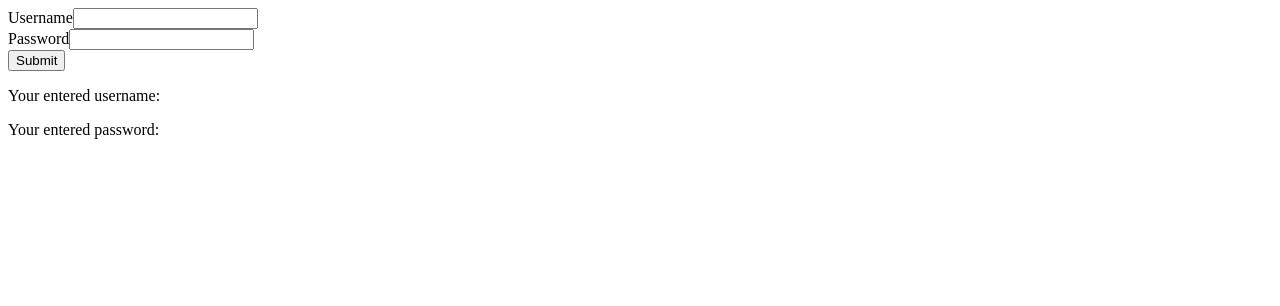
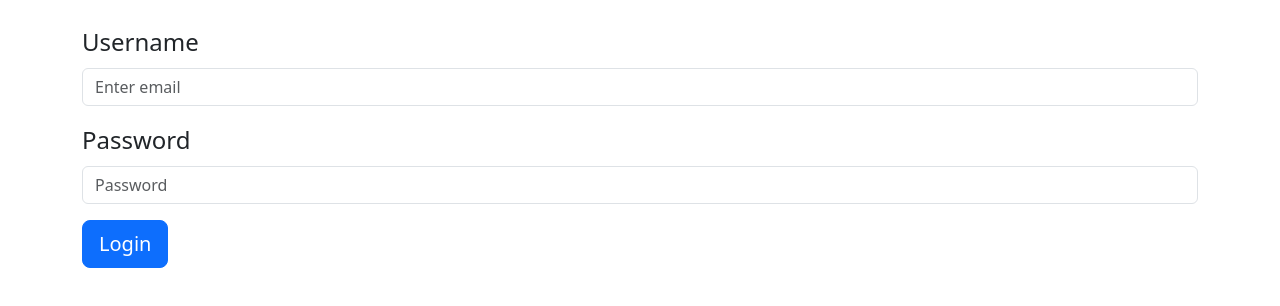
Before and after one commit to anurodhacharya/Assignment-Management-Application, a React (Create React App) app in the folder frontend/: page /login in a window 1280 px wide. Shown: the top 306 px of the page. Built offline with nearby package versions, Linux system fonts and the light colour scheme.

Commit message:
Login Page UI Update

```diff
--- a/frontend/package.json
+++ b/frontend/package.json
@@ -7,7 +7,9 @@
     "@testing-library/react": "^13.4.0",
     "@testing-library/user-event": "^13.5.0",
     "axios": "^1.6.8",
+    "bootstrap": "^5.3.3",
     "react": "^18.2.0",
+    "react-bootstrap": "^2.10.2",
     "react-dom": "^18.2.0",
     "react-router-dom": "^6.22.3",
     "react-scripts": "5.0.1",
--- a/frontend/src/index.jsx
+++ b/frontend/src/index.js
@@ -5,6 +5,9 @@ import App from './App';
 import reportWebVitals from './reportWebVitals';
 import { BrowserRouter } from "react-router-dom";
 
+import 'bootstrap/dist/css/bootstrap.min.css';
+
+// import 'bootstrap/dist/css/bootstrap.min.css'
 
 const root = ReactDOM.createRoot(document.getElementById('root'));
 root.render(
--- a/frontend/src/login/Login.jsx
+++ b/frontend/src/login/Login.jsx
@@ -2,6 +2,7 @@ import { useState } from "react";
 // import { useNavigate } from "react-router-dom"
 import { login } from "../util/client";
 import { useNavigate } from "react-router-dom";
+import { Container, Row, Col, Button, Form } from "react-bootstrap";
 
 export const Login = () => {
 
@@ -44,6 +45,12 @@ export const Login = () => {
 
     return (
         <>
+        <Container className='mt-4'>
+            {/* <Row> */}
+            <Form.Group className="mb-3" controlId="formBasicEmail">
+                <Form.Label className="fs-4">Username</Form.Label>
+                <Form.Control type="email" placeholder="Enter email" value={username} onChange={handleUsernameChange} />
+                {/* <Col>
                     <div>
                         <label htmlFor="username">Username</label>
                         <input type="email" id="username" value={username} onChange={handleUsernameChange}></input>
@@ -52,15 +59,55 @@ export const Login = () => {
                         <label htmlFor="password">Password</label>
                         <input type="password" id="password" value={password} onChange={handlePasswordChange}></input>
                     </div>
+                </Col> */}
+            </Form.Group>
+            {/* </Row> */}
+            {/* <Row> */}
+            <Form.Group className="mb-3" controlId="formBasicEmail">
+                <Form.Label className="fs-4">Password</Form.Label>
+                <Form.Control type="password" placeholder="Password" value={password} onChange={handlePasswordChange} />
+            </Form.Group>
+            {/* </Row> */}
 
-
-            <button type="submit" onClick={submitForm}>Submit</button>
-            <p>Your entered username: {username}</p>
-            <p>Your entered password: {password}</p>
+            {/* <Row> */}
+                {/* <Col> */}
+                    <Button size="lg" type="submit" onClick={submitForm} variant="primary">Login</Button>
+                {/* </Col> */}
+            {/* </Row> */}
+            {/* <p>Your entered username: {username}</p> */}
+            {/* <p>Your entered password: {password}</p> */}
 
             {/* <button onClick={navigateMe}>Navigate</button> */}
 
+        </Container>
+
+        {/* <div className="container">
+            <div className="row">
+                <div className="col">
+                    <div>
+                        <label htmlFor="username">Username</label>
+                        <input type="email" id="username" value={username} onChange={handleUsernameChange}></input>
+                    </div>
+                    <div>
+                        <label htmlFor="password">Password</label>
+                        <input type="password" id="password" value={password} onChange={handlePasswordChange}></input>
+                    </div>
+                </div>
+            <div className="col">Hi</div>
+        </div> */}
+
+
+
+        {/* <Button type="submit" onClick={submitForm}>Submit</Button> */}
+        {/* <p>Your entered username: {username}</p> */}
+        {/* <p>Your entered password: {password}</p> */}
+
+        {/* <button onClick={navigateMe}>Navigate</button> */}
+
+        {/* </div> */}
         </>
+
+
     )
 }
 
```
Also changed, not shown: 1 other file (tests, documents, lock files or other folders). Lines whose indentation alone changed are shown as unchanged.
